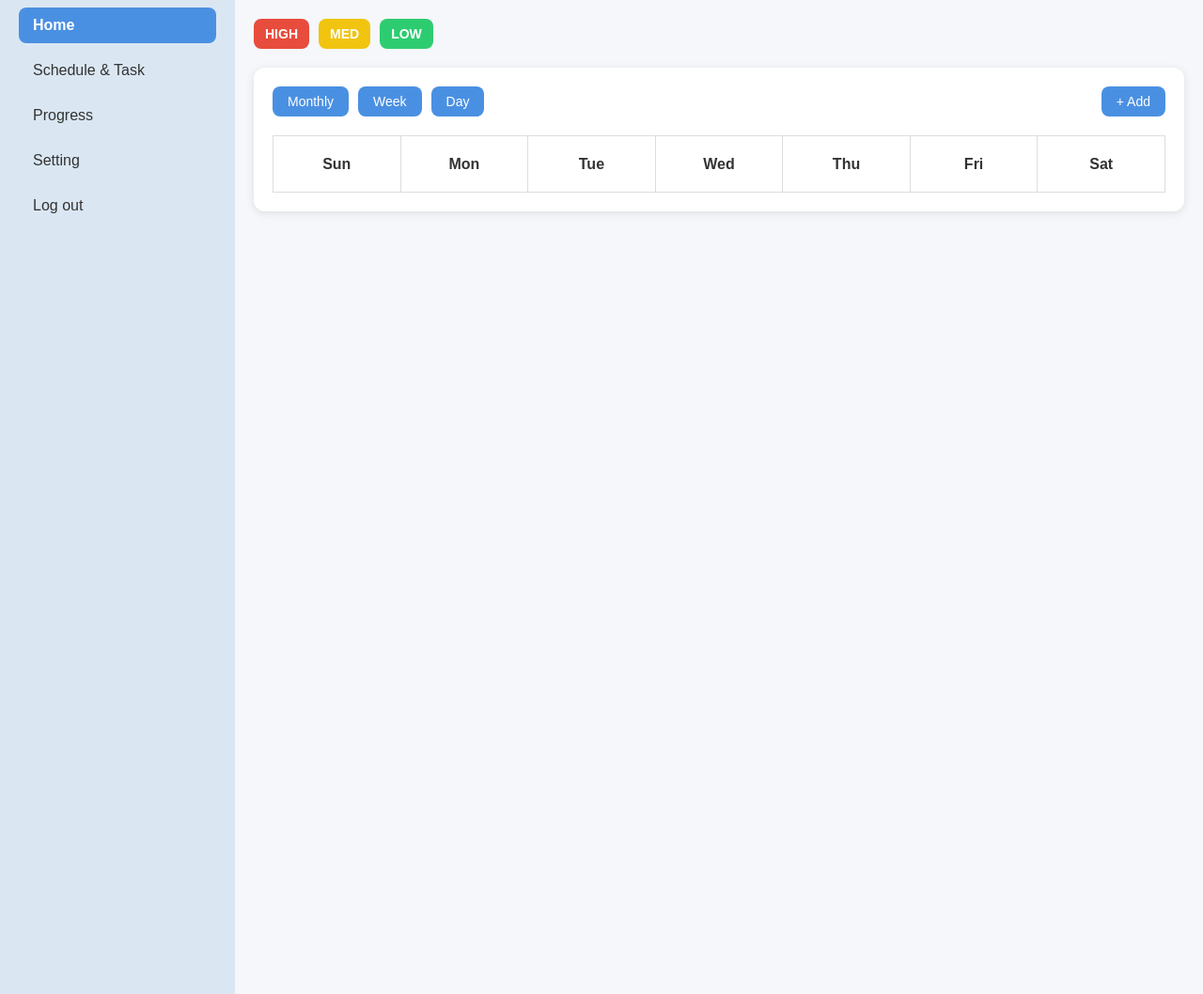
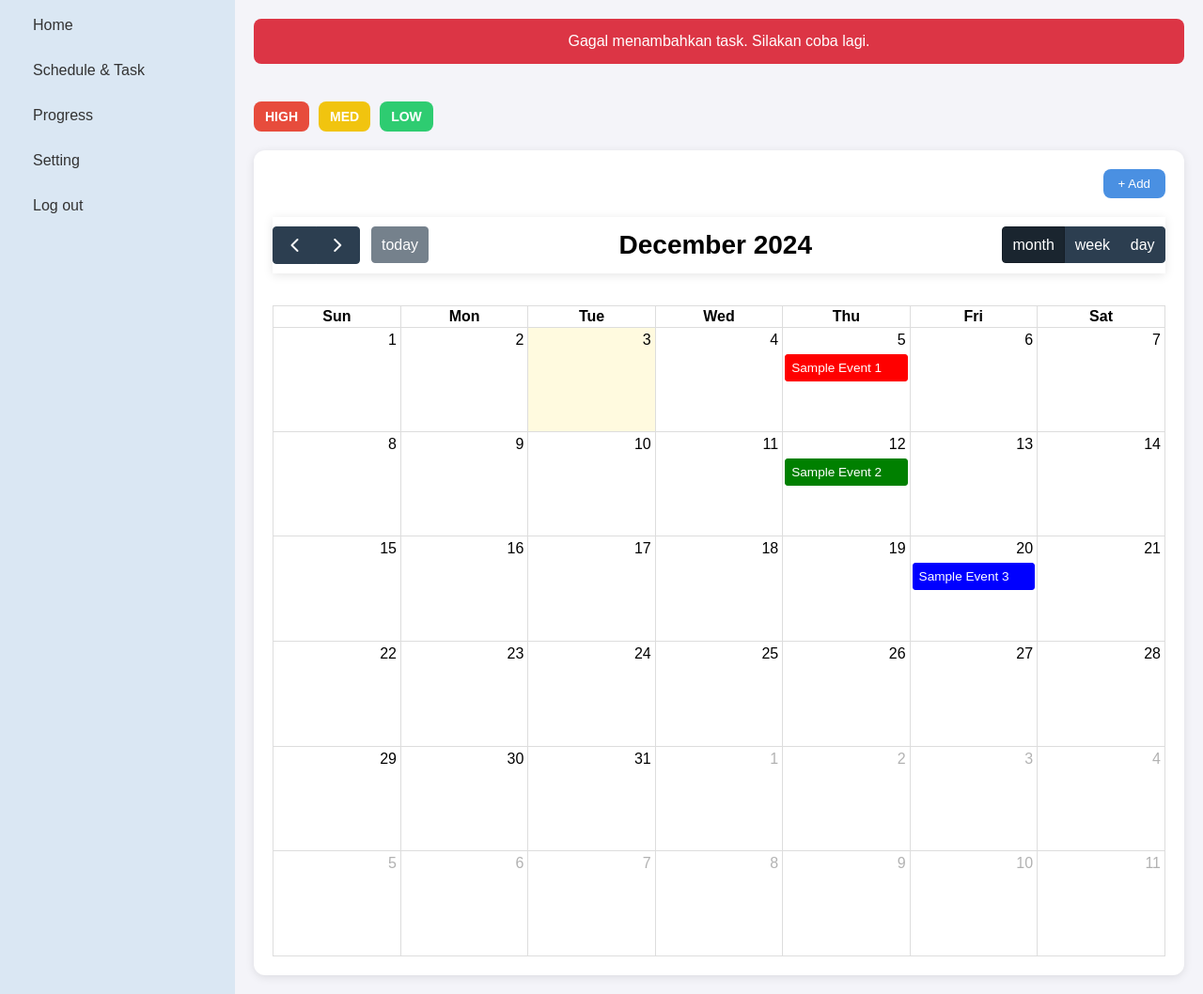
Before and after one commit to saefulazhar/proyekwebDozy, a PHP site: page /schedule.php?error=1 in a window 1280 px wide. Shown: the part 60-1118 px from the top of the page at 94% size. Run offline with PHP 8.4, Linux system fonts and the light colour scheme; the visitor is signed in with stand-in values (Sample User, id 1); lists and menus that the app fills with data are empty; some libraries are stand-ins or nearby versions.

Commit message:
menambahkan koneksi ke semua menu dan fungsi logout

```diff
--- a/ScheduleTask/schedule.css
+++ b/ScheduleTask/schedule.css
@@ -1,64 +1,3 @@
-/* Reset Styles */
-* {
-  margin: 0;
-  padding: 0;
-  box-sizing: border-box;
-}
-
-body {
-  font-family: "Arial", sans-serif;
-  background-color: #f5f7fa;
-  color: #333;
-}
-
-.container {
-  display: flex;
-  height: 100vh;
-}
-
-/* Sidebar Styles */
-.sidebar {
-  background-color: #dae7f3;
-  width: 250px;
-  padding: 20px;
-  display: flex;
-  flex-direction: column;
-  align-items: flex-start;
-}
-
-.sidebar h1 {
-  font-size: 24px;
-  color: #4a90e2;
-  margin-bottom: 20px;
-  font-weight: bold;
-}
-
-.sidebar ul {
-  list-style: none;
-  width: 100%;
-}
-
-.sidebar ul li {
-  margin-bottom: 10px;
-}
-
-.sidebar ul li a {
-  display: block;
-  padding: 10px 15px;
-  text-decoration: none;
-  color: #333;
-  font-size: 16px;
-  border-radius: 8px;
-  transition: background-color 0.3s ease, color 0.3s ease;
-}
-
-.sidebar ul li a:hover,
-.sidebar ul li a.active {
-  background-color: #4a90e2;
-  color: #fff;
-  font-weight: bold;
-}
-
 /* Content Styles */
 .content {
   flex: 1;
@@ -66,6 +5,7 @@ body {
   display: flex;
   flex-direction: column;
   gap: 20px;
+  overflow-y: auto;
 }
 
 /* Header Section */
@@ -138,178 +78,120 @@ body {
 }
 
 /* Calendar Section */
+/* Calendar Section */
 .calendar {
   background-color: #fff;
   padding: 20px;
   border-radius: 12px;
   box-shadow: 0 2px 10px rgba(0, 0, 0, 0.1);
+  overflow-y: auto; /* Membuat kalender dapat digulirkan secara vertikal */
+  max-height: calc(
+    100vh - 160px
+  ); /* Memberikan batasan tinggi untuk kalender (sesuaikan dengan layout Anda) */
+  position: relative; /* Agar form bisa tetap di atas */
 }
 
 .calendar h3 {
   font-size: 20px;
-  margin-bottom: 10px;
+  margin-bottom: 20px;
 }
 
 .view-header {
   display: flex;
-  justify-content: space-between; /* Pisahkan tombol di kiri dan kanan */
-  align-items: center; /* Vertikal sejajar di tengah */
-  margin-bottom: 20px;
-}
-
-.view-buttons {
-  display: flex;
-  gap: 10px; /* Jarak antar tombol */
-}
-
-.view-btn {
-  padding: 8px 16px;
-  background-color: #4a90e2;
-  color: #fff;
-  border: none;
-  border-radius: 8px;
-  font-size: 14px;
-  cursor: pointer;
-}
-
-.view-btn:hover {
-  background-color: #357ab8;
-}
-
-.calendar table {
-  width: 100%;
-  border-collapse: collapse;
-  text-align: center;
-}
-
-.calendar th,
-.calendar td {
-  padding: 10px;
-  border: 1px solid #ddd;
-  width: 14%;
-  height: 60px;
-  position: relative;
-}
-
-.calendar td.high {
-  background-color: #f8d7da;
-  color: #e74c3c;
-}
-
-.calendar td.med {
-  background-color: #fcf3cf;
-  color: #f1c40f;
-}
-
-.calendar td.low {
-  background-color: #d4edda;
-  color: #2ecc71;
-}
-
-/* Styling for tasks inside the calendar */
-.calendar td .task {
-  position: absolute;
-  bottom: 5px; /* Menempel di bagian bawah sel */
-  left: 5px; /* Memberikan sedikit ruang dari sisi kiri */
-  right: 5px; /* Memberikan sedikit ruang dari sisi kanan */
-  font-size: 12px;
-  padding: 5px;
-  border-radius: 4px;
-  background-color: rgba(0, 0, 0, 0.1); /* Latar belakang semi-transparan */
-  color: #333;
-  overflow: hidden;
-  text-overflow: ellipsis;
-  white-space: nowrap;
-}
-
-.calendar td .task.high {
-  background-color: #e74c3c; /* Red background for high priority tasks */
-  color: white;
-}
-
-.calendar td .task.med {
-  background-color: #f1c40f; /* Yellow background for medium priority tasks */
-  color: black;
-}
-
-.calendar td .task.low {
-  background-color: #2ecc71; /* Green background for low priority tasks */
-  color: white;
-}
-
-/* Highlight cells that contain tasks */
-.calendar td.has-task {
-  background-color: #f0f8ff; /* Soft blue background for cells with tasks */
+  margin-bottom: 10px;
+  position: sticky;
+  top: 0%;
+  z-index: 3;
 }
 
 .add-btn {
+  background-color: #4a90e2;
+  color: white;
   padding: 8px 16px;
-  background-color: #4a90e2;
-  color: #fff;
-  font-size: 14px;
+  border-radius: 8px;
   border: none;
-  border-radius: 8px;
   cursor: pointer;
-  transition: background-color 0.3s ease;
+  margin-left: auto; /* Push button to the right */
+  z-index: 4;
 }
 
 .add-btn:hover {
-  background-color: #357ab8;
+  background-color: #357ab7;
 }
 
-/* Task Add Form */
+/* Add Task Form Styles */
 #add-task-form {
+  position: absolute; /* Positioning the form on top of the calendar */
+  top: 20px;
+  right: 20px;
   margin-top: 20px;
-  background-color: #fff;
   padding: 20px;
-  border: 1px solid #bdc3c7;
+  background-color: #f8f9fa;
   border-radius: 8px;
-  box-shadow: 0px 4px 6px rgba(0, 0, 0, 0.1);
+  box-shadow: 0 2px 10px rgba(0, 0, 0, 0.1);
+  max-width: 400px;
+  z-index: 10; /* Ensures form is on top of the calendar */
+  display: none; /* Hidden by default */
 }
 
 #add-task-form input,
-#add-task-form select {
+#add-task-form select,
+#add-task-form button {
   width: 100%;
-  padding: 8px;
+  padding: 10px;
   margin: 10px 0;
-  border: 1px solid #bdc3c7;
-  border-radius: 4px;
+  font-size: 14px;
+  border-radius: 8px;
+  border: 1px solid #ccc;
 }
 
 #add-task-form button {
-  padding: 10px 20px;
-  background-color: #27ae60;
+  background-color: #4a90e2;
   color: white;
-  border: none;
-  border-radius: 4px;
   cursor: pointer;
 }
 
 #add-task-form button:hover {
-  background-color: #2ecc71;
+  background-color: #357ab7;
 }
 
-#add-task-form button[type="button"] {
-  background-color: #e74c3c;
-  margin-left: 10px;
+/* Notification Styles */
+.notification {
+  padding: 15px;
+  border-radius: 8px;
+  margin-bottom: 20px;
+  text-align: center;
 }
 
-#add-task-form button[type="button"]:hover {
-  background-color: #c0392b;
+.notification.success {
+  background-color: #28a745;
+  color: white;
 }
 
-/* Responsive Design */
-@media (max-width: 768px) {
-  .container {
-    flex-direction: column;
-  }
+.notification.error {
+  background-color: #dc3545;
+  color: white;
+}
 
-  .sidebar {
-    width: 100%;
-    align-items: center;
-  }
+/* FullCalendar Styles */
+.fc-event {
+  border-radius: 8px;
+  padding: 5px;
+  font-size: 12px;
+}
+.fc-header-toolbar {
+  position: sticky;
+  top: 0; /* Menjaga toolbar tetap di atas saat di-scroll */
+  z-index: 2; /* Agar toolbar tetap di atas grid kalender */
+  background-color: #fff; /* Pastikan background toolbar tidak transparan */
+  box-shadow: 0 2px 10px rgba(0, 0, 0, 0.1); /* Memberikan bayangan untuk membedakan */
+  padding: 10px 0;
+}
 
-  .content {
-    padding: 10px;
-  }
+.fc-view {
+  overflow-y: auto; /* Membuat grid kalender dapat di-scroll */
+  max-height: calc(
+    100vh - 180px
+  ); /* Menetapkan tinggi grid kalender dengan mengurangi toolbar dan bagian lain */
+  padding-top: 10px;
 }
--- a/ScheduleTask/schedule.php
+++ b/ScheduleTask/schedule.php
@@ -1,3 +1,9 @@
+<?php
+// Cek apakah ada parameter success atau error di URL
+$success = isset($_GET['success']) ? $_GET['success'] : null;
+$error = isset($_GET['error']) ? $_GET['error'] : null;
+?>
+
 <!DOCTYPE html>
 <html lang="en">
 <head>
@@ -5,7 +11,38 @@
     <meta name="viewport" content="width=device-width, initial-scale=1.0">
     <title>Schedule & Task</title>
     <link rel="stylesheet" href="schedule.css">
-    <script src="../JavaScript/calendar.js" defer></script>
+    <link rel="stylesheet" href="../Sidebar/sidebar.css">
+    <script src="../JavaScript/logout.js"></script>
+
+   <!-- FullCalendar CSS -->
+   <link
+      href="https://cdn.jsdelivr.net/npm/fullcalendar@5.11.0/main.min.css"
+      rel="stylesheet"
+    />
+
+    <!-- FullCalendar JS -->
+    <script src="https://cdn.jsdelivr.net/npm/fullcalendar@5.11.0/main.min.js"></script>
+
+    <!-- Optional: FullCalendar plugins (eg. DayGrid, interaction) -->
+    <script src="https://cdn.jsdelivr.net/npm/fullcalendar@5.11.0/locales-all.min.js"></script>
+
+    <style>
+
+
+      .calendar-container {
+        max-width: 900px;
+        margin: 50px auto;
+        padding: 20px;
+        background-color: white;
+        box-shadow: 0 2px 10px rgba(0, 0, 0, 0.1);
+        border-radius: 8px;
+      }
+
+      #calendar {
+        margin-top: 20px;
+      }
+    </style>
+
 </head>
 <body>
     <div class="container">
@@ -13,11 +50,11 @@
         <div class="sidebar">
             <h1>dozy.</h1>
             <ul>
-                <li><a href="#" class="active">Home</a></li>
-                <li><a href="../ScheduleTask/schedule.php">Schedule & Task</a></li>
-                <li><a href="#">Progress</a></li>
-                <li><a href="#">Setting</a></li>
-                <li><a href="#">Log out</a></li>
+                <li><a class="menu" href="../Dashboard/home.php">Home</a></li>
+                <li><a class="menu" href="../ScheduleTask/schedule.php">Schedule & Task</a></li>
+                <li><a class="menu" href="../Progress/progres.php">Progress</a></li>
+                <li><a class="menu" href="../Setting/seting.php">Setting</a></li>
+                <li><a class="menu" href="#" onclick="confirmLogout()">Log out</a></li>
             </ul>
         </div>
 
@@ -33,6 +70,19 @@
                 </div>
             </div>
 
+            <!-- Notifikasi: Jika berhasil atau gagal menambahkan task -->
+            <?php if ($success): ?>
+                <div class="notification success">
+                    Task berhasil ditambahkan!
+                </div>
+            <?php endif; ?>
+
+            <?php if ($error): ?>
+                <div class="notification error">
+                    Gagal menambahkan task. Silakan coba lagi.
+                </div>
+            <?php endif; ?>
+
             <!-- Stats Section -->
             <div class="stats">
                 <span class="priority high">High</span>
@@ -43,11 +93,6 @@
             <!-- Calendar Section -->
             <div class="calendar">
                 <div class="view-header">
-                    <div class="view-buttons">
-                        <button class="view-btn">Monthly</button>
-                        <button class="view-btn">Week</button>
-                        <button class="view-btn">Day</button>
-                    </div>
                     <button class="add-btn" onclick="toggleAddTaskForm()">+ Add</button>
                 </div>
 
@@ -79,23 +124,8 @@
                     </form>
                 </div>
 
-                <!-- Calendar Table -->
-                <table id="calendar-table">
-                    <thead>
-                        <tr>
-                            <th>Sun</th>
-                            <th>Mon</th>
-                            <th>Tue</th>
-                            <th>Wed</th>
-                            <th>Thu</th>
-                            <th>Fri</th>
-                            <th>Sat</th>
-                        </tr>
-                    </thead>
-                    <tbody>
-                        <!-- Kalender akan diisi dengan script JavaScript -->
-                    </tbody>
-                </table>
+                <!-- FullCalendar Container -->
+                <div id="calendar"></div>
             </div>
         </div>
     </div>
@@ -109,45 +139,71 @@
 
         // Ambil data tugas dari get_task.php
         function loadTasks(month, year) {
-            fetch(`../ScheduleTask/get_task.php?month=${month}&year=${year}`)
+            fetch(`get_task.php?month=${month}&year=${year}`)
                 .then(response => response.json())
                 .then(tasks => {
-                    populateCalendar(tasks);
+                    initializeCalendar(tasks);
                 })
                 .catch(error => {
                     console.error('Error fetching tasks:', error);
                 });
         }
 
-        // Populate calendar with tasks
-        function populateCalendar(tasks) {
-            const calendarTable = document.getElementById('calendar-table').getElementsByTagName('tbody')[0];
-            const rows = calendarTable.rows;
-            const tasksByDate = {};
+      document.addEventListener("DOMContentLoaded", function () {
+        var calendarEl = document.getElementById("calendar");
 
-            // Organize tasks by date
-            tasks.forEach(task => {
-                const date = new Date(task.due_date);
-                const day = date.getDate();
-                if (!tasksByDate[day]) tasksByDate[day] = [];
-                tasksByDate[day].push(task);
-            });
+        var calendar = new FullCalendar.Calendar(calendarEl, {
+          initialView: "dayGridMonth", // Set default view to monthly
+          locale: "en", // Set locale to English
+          events: [
+            {
+              title: "Sample Event 1",
+              start: "2024-12-05",
+              description: "This is a sample event.",
+              color: "red",
+            },
+            {
+              title: "Sample Event 2",
+              start: "2024-12-12",
+              description: "This is another sample event.",
+              color: "green",
+            },
+            {
+              title: "Sample Event 3",
+              start: "2024-12-20",
+              description: "Yet another event.",
+              color: "blue",
+            },
+          ],
+          eventClick: function (info) {
+            alert(
+              "Event: " +
+                info.event.title +
+                "\nDescription: " +
+                info.event.extendedProps.description
+            );
+          },
+          headerToolbar: {
+            left: "prev,next today",
+            center: "title",
+            right: "dayGridMonth,dayGridWeek,dayGridDay",
+          },
+        });
 
-            // Loop through all calendar days and assign task classes
-            for (let i = 0; i < rows.length; i++) {
-                for (let j = 0; j < rows.cells.length; j++) {
-                    const cell = rows[i].cells[j];
-                    const day = parseInt(cell.textContent);
-                    if (tasksByDate[day]) {
-                        tasksByDate[day].forEach(task => {
-                            const taskDiv = document.createElement('div');
-                            taskDiv.classList.add('task');
-                            taskDiv.classList.add(task.priority);
-                            taskDiv.textContent = task.title;
-                            cell.appendChild(taskDiv);
-                        });
-                    }
-                }
+        calendar.render();
+      });
+
+        // Set task color based on priority
+        function getTaskColor(priority) {
+            switch (priority) {
+                case 'high':
+                    return 'red';
+                case 'medium':
+                    return 'orange';
+                case 'low':
+                    return 'green';
+                default:
+                    return 'blue';
             }
         }
 
@@ -157,6 +213,15 @@
             const year = new Date().getFullYear();  // Tahun saat ini
             loadTasks(month, year);
         }
+        const menuItems = document.querySelectorAll('.sidebar .menu');
+
+menuItems.forEach(item => {
+    item.addEventListener('click', function() {
+        menuItems.forEach(i => i.classList.remove('active')); // Menghapus kelas 'active' dari semua menu
+        item.classList.add('active'); // Menambahkan kelas 'active' pada menu yang dipilih
+    });
+});
+
     </script>
 </body>
 </html>
--- /dev/null
+++ b/Sidebar/sidebar.css
@@ -0,0 +1,57 @@
+* {
+  margin: 0;
+  padding: 0;
+  box-sizing: border-box;
+}
+body {
+  font-family: Arial, sans-serif;
+  margin: 0;
+  padding: 0;
+  background-color: #f4f4f9;
+}
+
+.container {
+  display: flex;
+  height: 100vh;
+}
+
+/* Sidebar Styles */
+.sidebar {
+  background-color: #dae7f3;
+  width: 250px;
+  padding: 20px;
+  display: flex;
+  flex-direction: column;
+  align-items: flex-start;
+}
+
+.sidebar h1 {
+  font-size: 24px;
+  color: #4a90e2;
+  margin-bottom: 20px;
+  font-weight: bold;
+}
+.sidebar ul {
+  list-style: none;
+  width: 100%;
+}
+
+.sidebar ul li {
+  margin-bottom: 10px;
+}
+
+.sidebar .menu {
+  display: block;
+  padding: 10px 15px;
+  text-decoration: none;
+  color: #333;
+  font-size: 16px;
+  border-radius: 8px;
+  transition: background-color 0.3s ease, color 0.3s ease;
+}
+.sidebar .menu:hover,
+.sidebar .menu.active {
+  background-color: #4a90e2;
+  color: #fff;
+  font-weight: bold;
+}
```
Also changed, not shown: Dashboard/dash.css (+0 -47 lines), Dashboard/home.php (+7 -5 lines), JavaScript/calendar.js (deleted, +0 -94 lines), JavaScript/logout.js (added, +11 -0 lines), Logout/logout.php (added, +12 -0 lines), Progress/progres.php (added, +24 -0 lines), ScheduleTask/get_tasks.php (+21 -3 lines), Setting/seting.php (added, +24 -0 lines).
